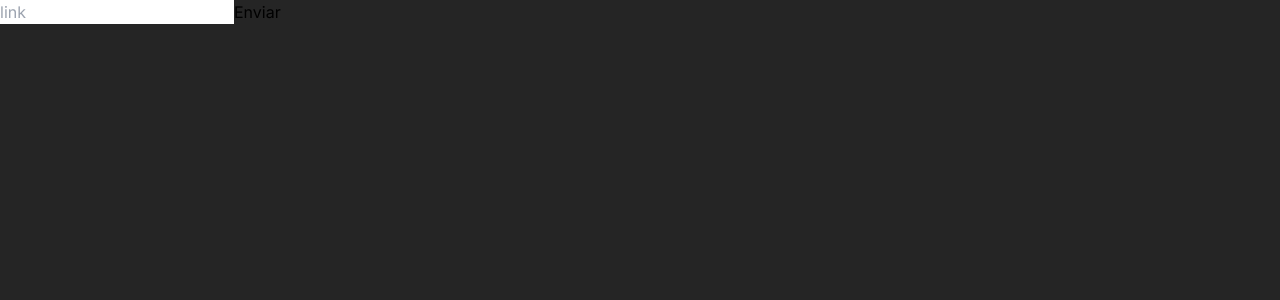
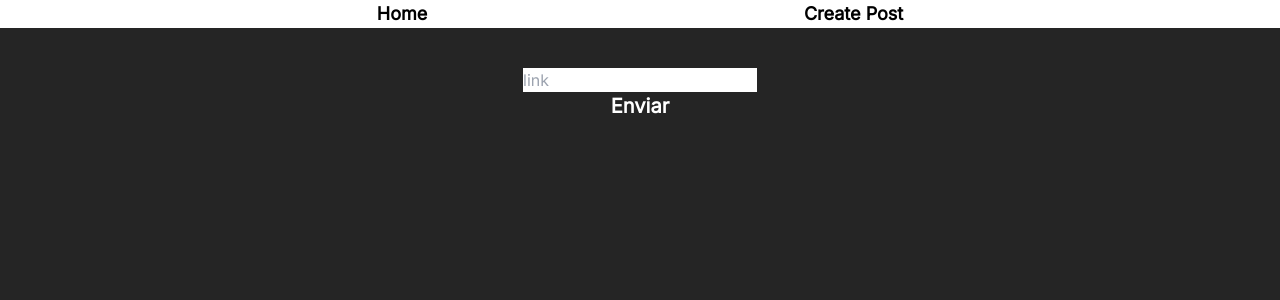
Before and after one commit to giannidona/PlaylistParadise-FrontEnd, a React (Create React App) app: page /create in a window 1280 px wide. Shown: the top 300 px of the page. Built offline with nearby package versions, Linux system fonts and the light colour scheme.

Commit message:
mini base design

```diff
--- a/src/App.jsx
+++ b/src/App.jsx
@@ -1,14 +1,18 @@
 import React from "react";
 import { Route, Routes } from "react-router-dom";
+import { NavBar } from "./components/NavBar";
 import CreatePost from "./pages/CreatePost";
 import Home from "./pages/Home";
 
 function App() {
   return (
-    <Routes>
-      <Route path="/" element={<Home />} />
-      <Route path="/create" element={<CreatePost />} />
-    </Routes>
+    <>
+      <NavBar />
+      <Routes>
+        <Route path="/" element={<Home />} />
+        <Route path="/create" element={<CreatePost />} />
+      </Routes>
+    </>
   );
 }
 
--- a/src/components/NavBar.jsx
+++ b/src/components/NavBar.jsx
@@ -2,13 +2,17 @@ import { Link } from "react-router-dom";
 
 export const NavBar = () => {
   return (
-    <nav>
-      <ul>
+    <nav className="bg-white">
+      <ul className="flex justify-evenly">
         <li>
-          <Link to="/">Home</Link>
+          <Link className="font-bold text-lg" to="/">
+            Home
+          </Link>
         </li>
         <li>
-          <Link to="/create">Create Post</Link>
+          <Link className="font-bold text-lg" to="/create">
+            Create Post
+          </Link>
         </li>
       </ul>
     </nav>
--- a/src/pages/CreatePost.jsx
+++ b/src/pages/CreatePost.jsx
@@ -19,8 +19,9 @@ export default function CreatePost() {
   };
 
   return (
+    <div className="w-4/5 mx-auto">
+      <form className="text-center my-10" onSubmit={handleSubmit}>
         <div>
-      <form onSubmit={handleSubmit}>
           <input
             type="text"
             placeholder="link"
@@ -29,7 +30,12 @@ export default function CreatePost() {
             id="playlistLink"
             onChange={(e) => setLink(e.target.value)}
           />
-        <button type="submit">Enviar</button>
+        </div>
+        <div>
+          <button className="text-white font-bold text-xl" type="submit">
+            Enviar
+          </button>
+        </div>
       </form>
     </div>
   );
```
Lines whose indentation alone changed are shown as unchanged.
